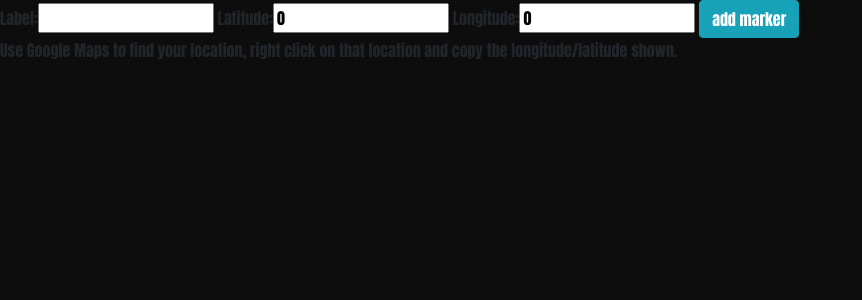
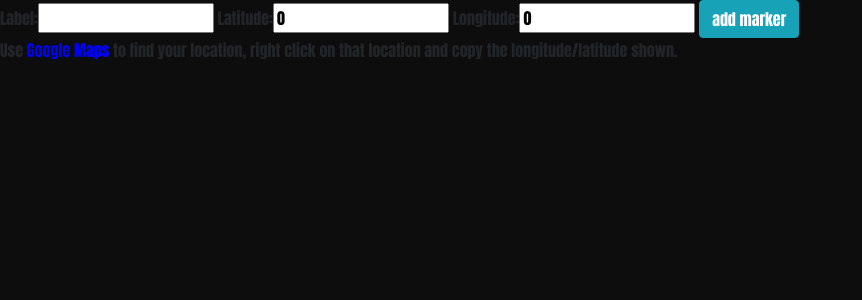
Before and after one commit to ruthrootz/mdc-world-map, a Django app: page /marker in a window 1280 px wide. Shown: the part 64-364 px from the top of the page, without its empty margins (0-862 px from the left). Run offline with Django 3.2, Linux system fonts and the light colour scheme; some libraries are stand-ins or nearby versions.

Commit message:
gmaps blue link

```diff
--- a/map/templates/map/marker.html
+++ b/map/templates/map/marker.html
@@ -8,6 +8,6 @@
     {{ form }}
     <input type="submit" value="add marker" class="submit btn btn-info" />
 </form>
-<p>Use <a href="https://www.google.com/maps">Google Maps</a> to find your location, right click on that location and copy the longitude/latitude shown.</p>
+<p>Use <a style="color: blue" href="https://www.google.com/maps">Google Maps</a> to find your location, right click on that location and copy the longitude/latitude shown.</p>
 
 {% endblock %}
```
